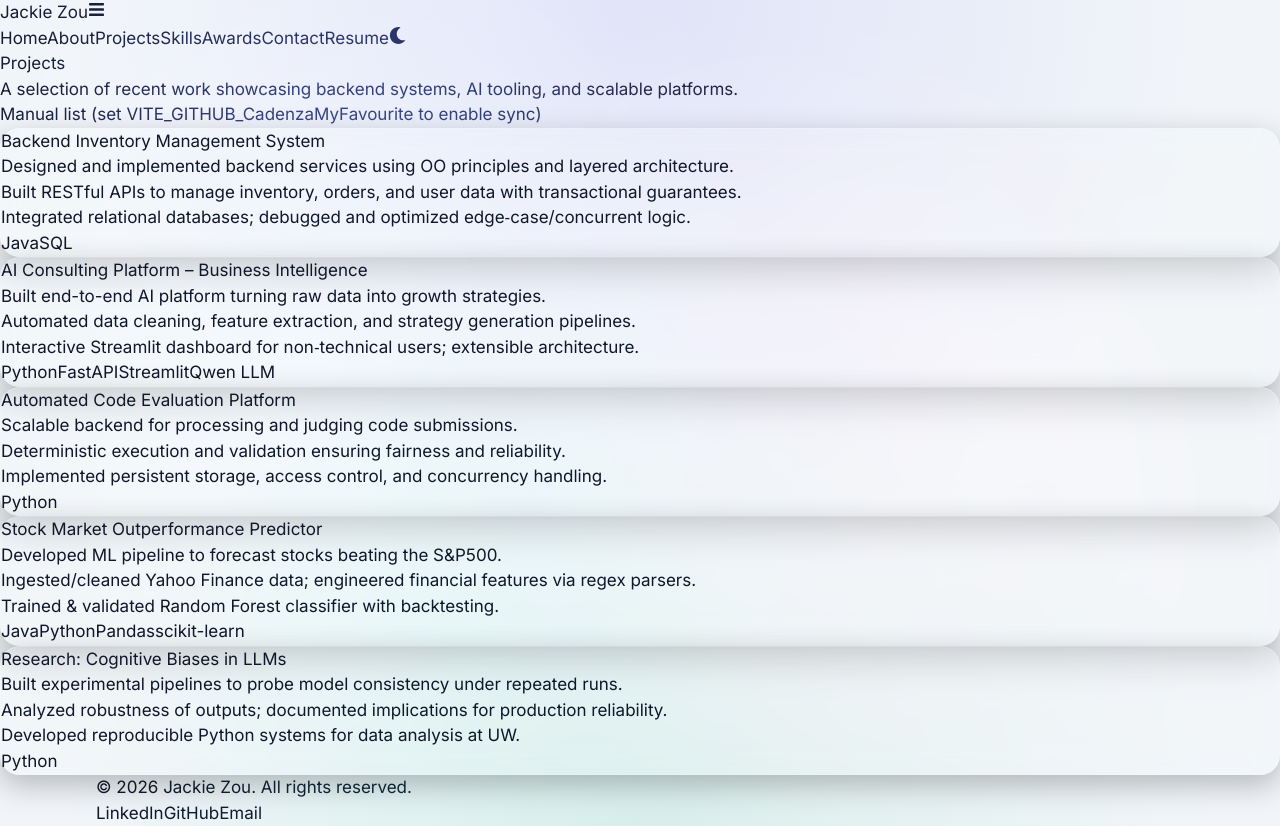
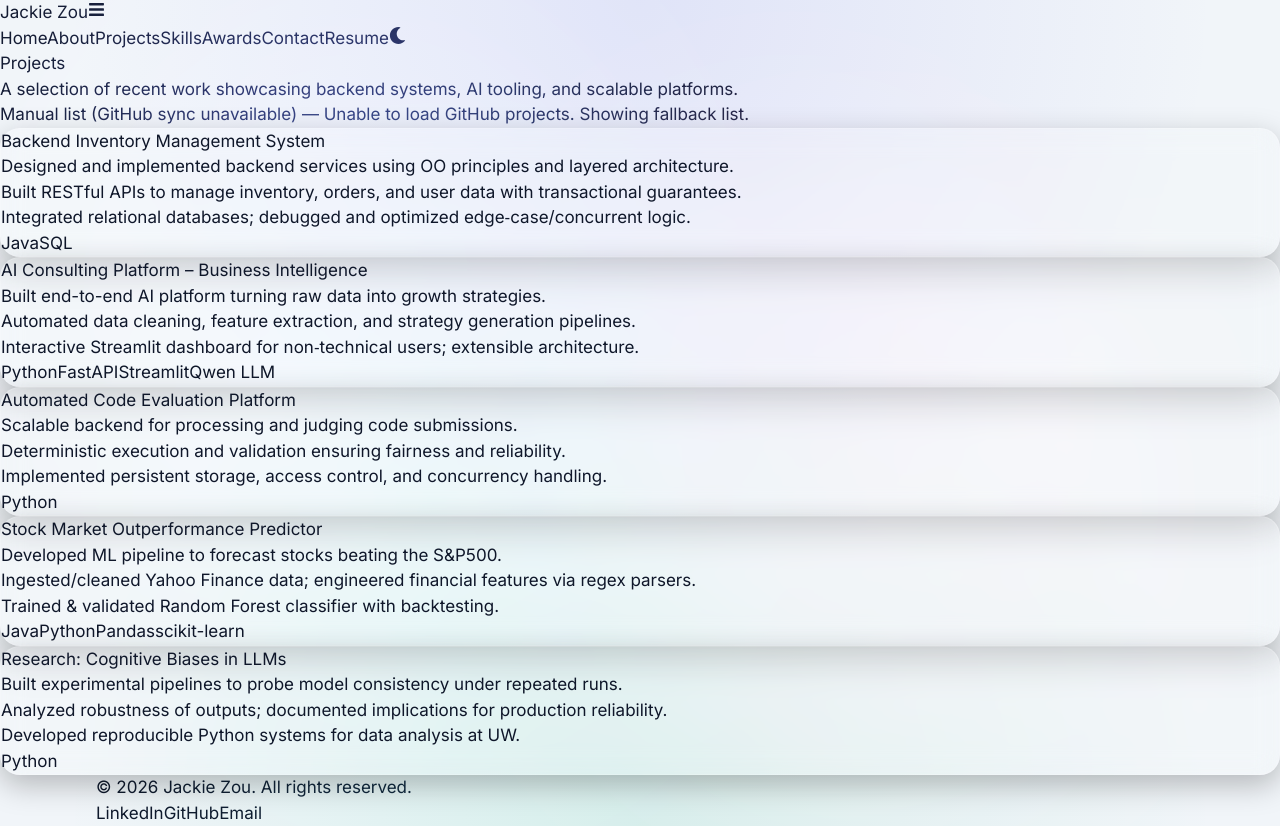
Before and after one commit to CadenzaMyFavourite/jackie-portfolio, a React (Vite) app: page /projects in a window 1280 px wide. Built offline with nearby package versions, Linux system fonts and the light colour scheme; no server answers; the HTML template or start-up script is replaced by a standard one.

Commit message:
working?

```diff
--- a/src/components/Projects.jsx
+++ b/src/components/Projects.jsx
@@ -2,7 +2,7 @@ import { useEffect, useMemo, useState } from 'react';
 import { projects as fallbackProjects } from '../data/projects';
 import ProjectCard from './ProjectCard';
 
-const GITHUB_USERNAME = import.meta.env.VITE_GITHUB_CadenzaMyFavourite;
+const GITHUB_USERNAME = import.meta.env.VITE_GITHUB_CadenzaMyFavourite || 'CadenzaMyFavourite';
 
 function mapRepoToProject(repo) {
   const tags = [repo.language, ...(repo.topics ?? [])].filter(Boolean);
@@ -27,7 +27,8 @@ export default function Projects() {
 
   const repoSourceLabel = useMemo(() => {
     if (error) return 'Manual list (GitHub sync unavailable)';
-    if (!GITHUB_USERNAME) return 'Manual list (set VITE_GITHUB_CadenzaMyFavourite to enable sync)';
+    if (!import.meta.env.VITE_GITHUB_CadenzaMyFavourite)
+      return 'GitHub repos (using default user; set VITE_GITHUB_CadenzaMyFavourite to override)';
     return 'GitHub repos';
   }, [error]);
 
@@ -61,7 +62,12 @@ export default function Projects() {
           .filter((repo) => !repo.fork)
           .sort((a, b) => new Date(b.updated_at) - new Date(a.updated_at));
 
-        setRepos(filtered.slice(0, 8).map(mapRepoToProject));
+        if (filtered.length === 0) {
+          setError('No non-fork repos found; showing fallback list.');
+          setRepos(fallbackProjects);
+        } else {
+          setRepos(filtered.slice(0, 8).map(mapRepoToProject));
+        }
       } catch (err) {
         if (err.name === 'AbortError') return;
         console.error(err);
```
Also changed, not shown: 3 other files (tests, documents, lock files or other folders).
